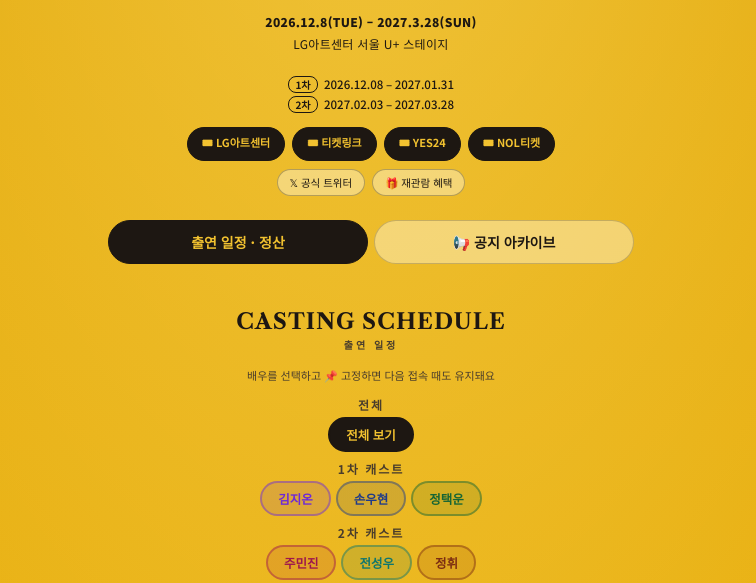
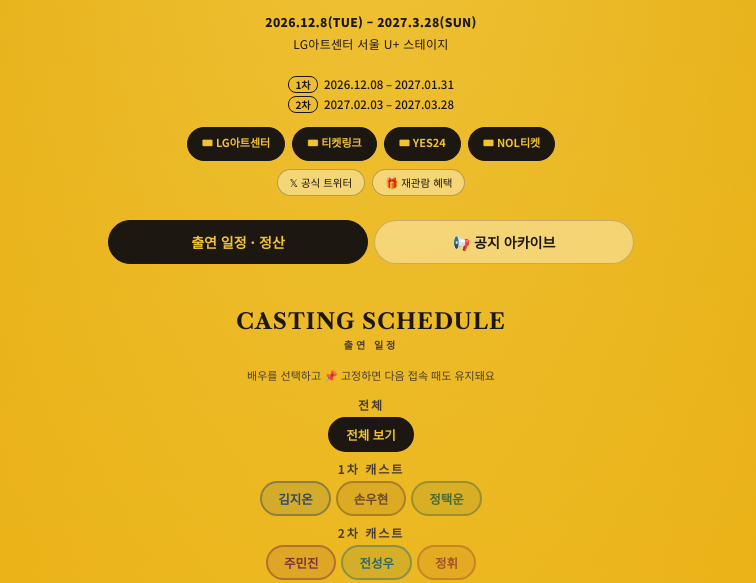
Before and after one commit to chichiandpopo/numerodeux, a plain HTML site: page index.html in a window 1280 px wide. Shown: the part 217-800 px from the top of the page, without its empty margins (269-1025 px from the left). Drawn offline with nearby package versions, Linux system fonts and the light colour scheme; a web font is replaced by a local one.

Commit message:
배우 색을 정산판 톤에 맞게 정리
Co-Authored-By: Claude Opus 5.5 <noreply@anthropic.com>
Claude-Session: https://claude.ai/code/session_01Jwnfeddb2AWhiNUX6mR7Bd

```diff
--- a/index.html
+++ b/index.html
@@ -328,7 +328,7 @@ const ACTOR_PHOTO={
   gimjion:PHOTO_DATA.gimjion, sonwoohyun:PHOTO_DATA.sonwoohyun, jungtaekwoon:PHOTO_DATA.jungtaekwoon,
   jumingjin:'', jeonsungwoo:'', junghwi:'',
 };
-const ACTOR_COLOR={gimjion:'#6d28d9',sonwoohyun:'#1e3a8a',jungtaekwoon:'#166534',jumingjin:'#9d174d',jeonsungwoo:'#0f766e',junghwi:'#7c2d12'};
+const ACTOR_COLOR={gimjion:'#2f4a6b',sonwoohyun:'#6b4a2e',jungtaekwoon:'#4d6a3a',jumingjin:'#7d2f45',jeonsungwoo:'#2f6b66',junghwi:'#a5532a'};
 
 /* 공휴일 (빨간 날짜 표시). 2027 설 연휴 등은 확정 후 추가 */
 const HOLIDAYS=['2026-12-25','2027-01-01'];
```
